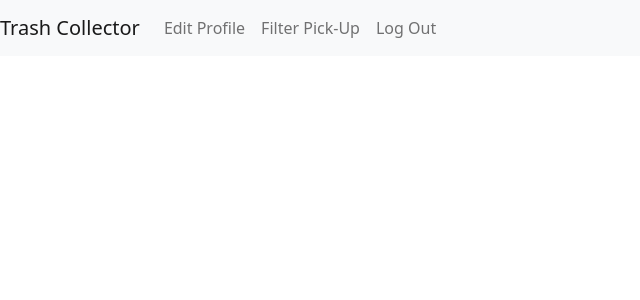
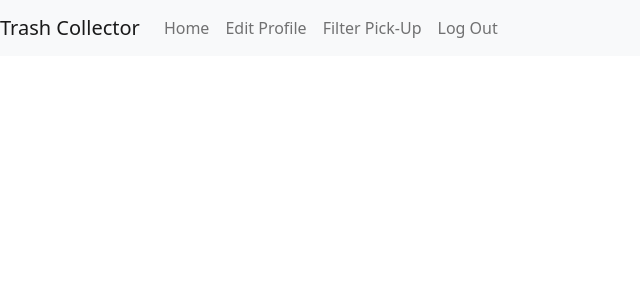
Before and after one commit to Howie21/Trash_Collector, a Django app: template Trash_Collector/employees/templates/employees/employee_base.html in a window 1280 px wide. Shown: the top 300 px of the page, without its empty margins (0-640 px from the left). Run offline with Django 3.2, Linux system fonts and the light colour scheme; the template is opened without the code that fills it, so the values that code supplies are empty; the visitor is signed in with stand-in values (Sample User, id 1).

Commit message:
Added Emlpoyee Home button to the navbar base for employee

```diff
--- a/Trash_Collector/employees/templates/employees/employee_base.html
+++ b/Trash_Collector/employees/templates/employees/employee_base.html
@@ -1,6 +1,7 @@
 {% extends 'base.html' %}
 
 {% block navbar %}
+<a class="nav-item nav-link" href="{% url 'employees:index' %}">Home</a>
     <a class="nav-item nav-link" href="{% url 'employees:edit_profile' %}">Edit Profile</a>
     <a class="nav-item nav-link" href="{% url 'employees:filter' %}">Filter Pick-Up</a>
 {% endblock %}
```
